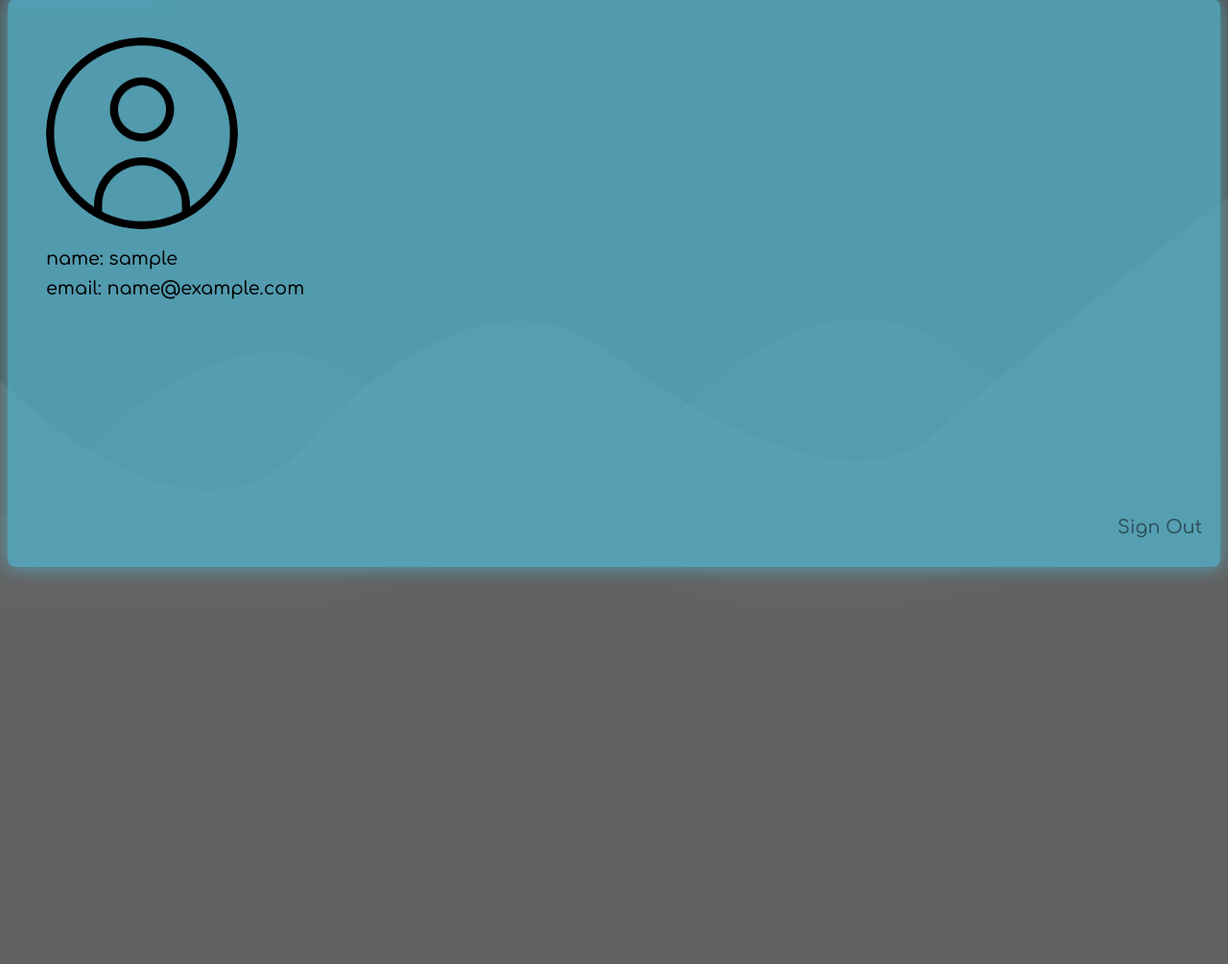
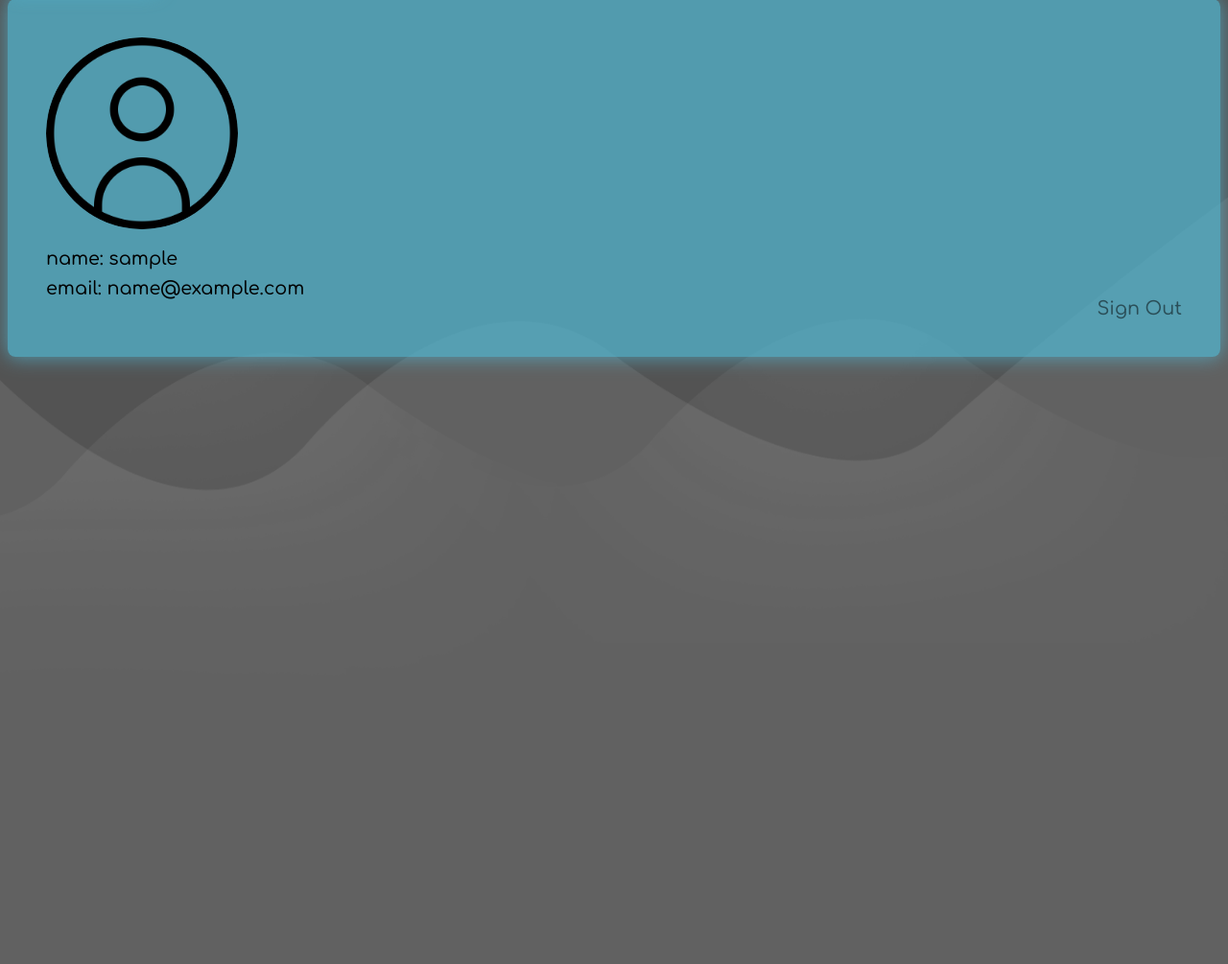
Before and after one commit to YukkieWQR/emnosys_wqrfl, a Django app: page /personalpage/ in a window 1280 px wide. Shown: the part 75-1080 px from the top of the page at 96% size. Run offline with Django 3.2, Linux system fonts and the light colour scheme; the visitor is signed in with stand-in values (Sample User, id 1).

Commit message:
fixed some bugs in .html

```diff
--- a/emnosys/static/emnosys/css/styles-personalpage.css
+++ b/emnosys/static/emnosys/css/styles-personalpage.css
@@ -43,7 +43,6 @@ body {
     border-color: rgba(82,185,213,0.7);
     box-shadow: 0 0 20px 1px rgba(82,185,213,0.7);
     border-radius: 8px;
-    height: 40vw;
     font-size: larger;
 }
 .username--photo {
@@ -73,9 +72,9 @@ body {
     text-decoration: none;
     color: black;
     opacity: 50%;
-    position: absolute;
-    top: 45vw;
-    left: 93vw;
+    display: flex;
+    align-items: end;
+    justify-content: right;
     transition: opacity .3s;
 }
 .signout a:hover {
@@ -85,32 +84,18 @@ body {
     .waves {
         height: 600px;
     }
-    .signout a {
-        position: absolute;
-        top: 48vw;
-        left: 91vw;
-    }
+
 }
 @media (min-width: 1920px), (min-height: 1080px) {
     .waves {
         height: 800px;
-    }
-    .signout a {
-        position: absolute;
-        top: 46vw;
-        left: 93vw;
     }
 }
 @media (min-width: 2048px), (min-height: 1080px) {
     .waves {
         top: 500px;
     }
-    .signout a {
-        position: absolute;
-        top: 46vw;
-        left: 93vw;
-        font-size: x-large;
-    }
+
     .main {
         font-size: x-large;
     }
@@ -128,12 +113,7 @@ body {
     .waves {
         top: 1400px;
     }
-    .signout a {
-        position: absolute;
-        top: 43vw;
-        left: 95vw;
-        font-size: xx-large;
-    }
+
     .main {
         font-size: xx-large;
     }
--- a/emnosys/templates/emnosys/main.html
+++ b/emnosys/templates/emnosys/main.html
@@ -37,9 +37,6 @@
                 url: '/send_email/',
                 success: function(data) {
                     alert('Email sent!');
-                },
-                error: function(error) {
-                    alert('pizdec' + error)
                 }
             });
         });
--- a/emnosys/templates/emnosys/personalpage.html
+++ b/emnosys/templates/emnosys/personalpage.html
@@ -3,7 +3,7 @@
 <head>
     <meta charset="UTF-8">
     <meta http-equiv="X-UA-Compatible" content="ie=edge">
-    <meta name="viewport" content="width=device-width, initial-scale=1.0">
+    <meta name="viewport" content="width=device-width, initial-scale=1.0, minimum-scale=1.0" >
     <title>Document</title>
     <link rel="stylesheet" href="../../static/emnosys/css/styles-personalpage.css">
 </head>
```
